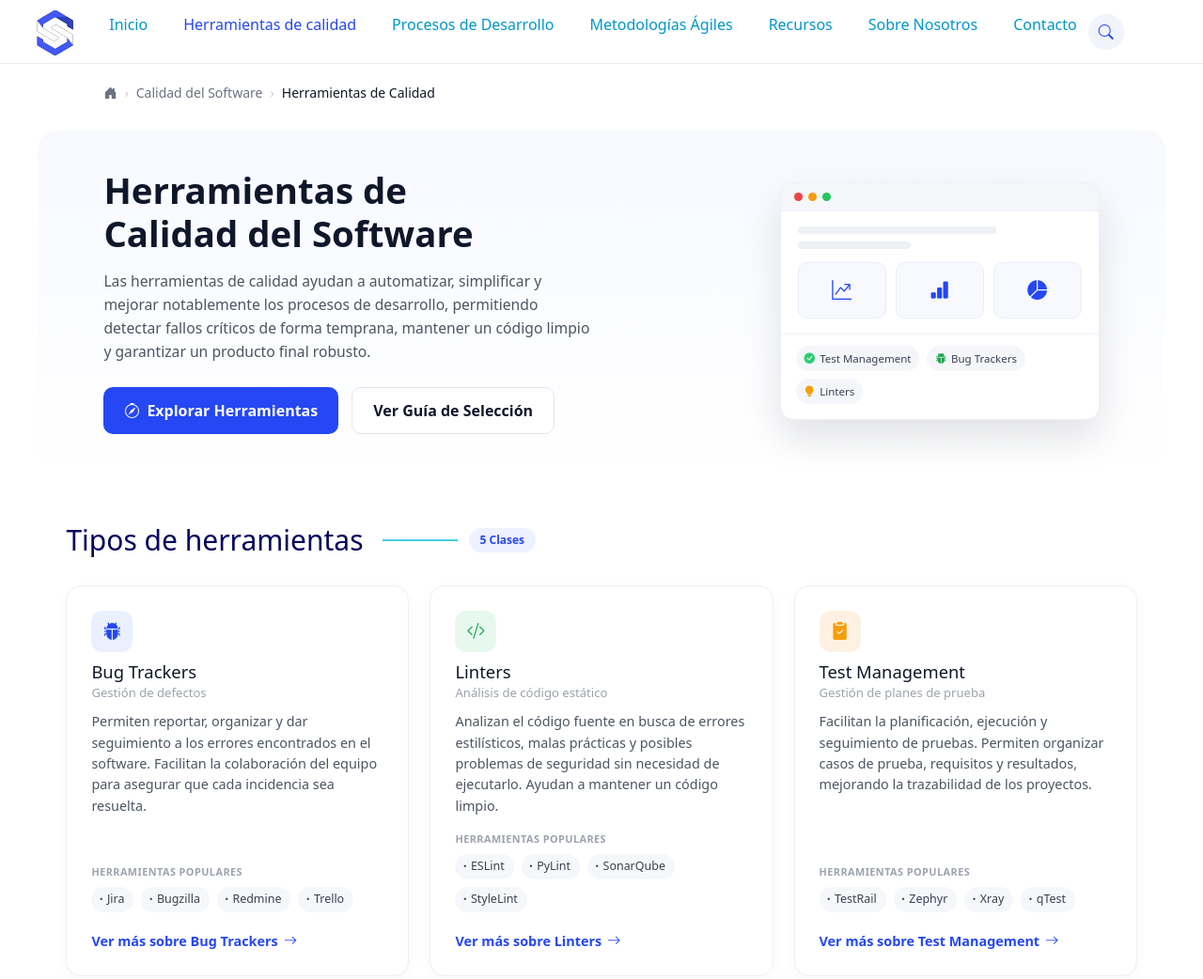
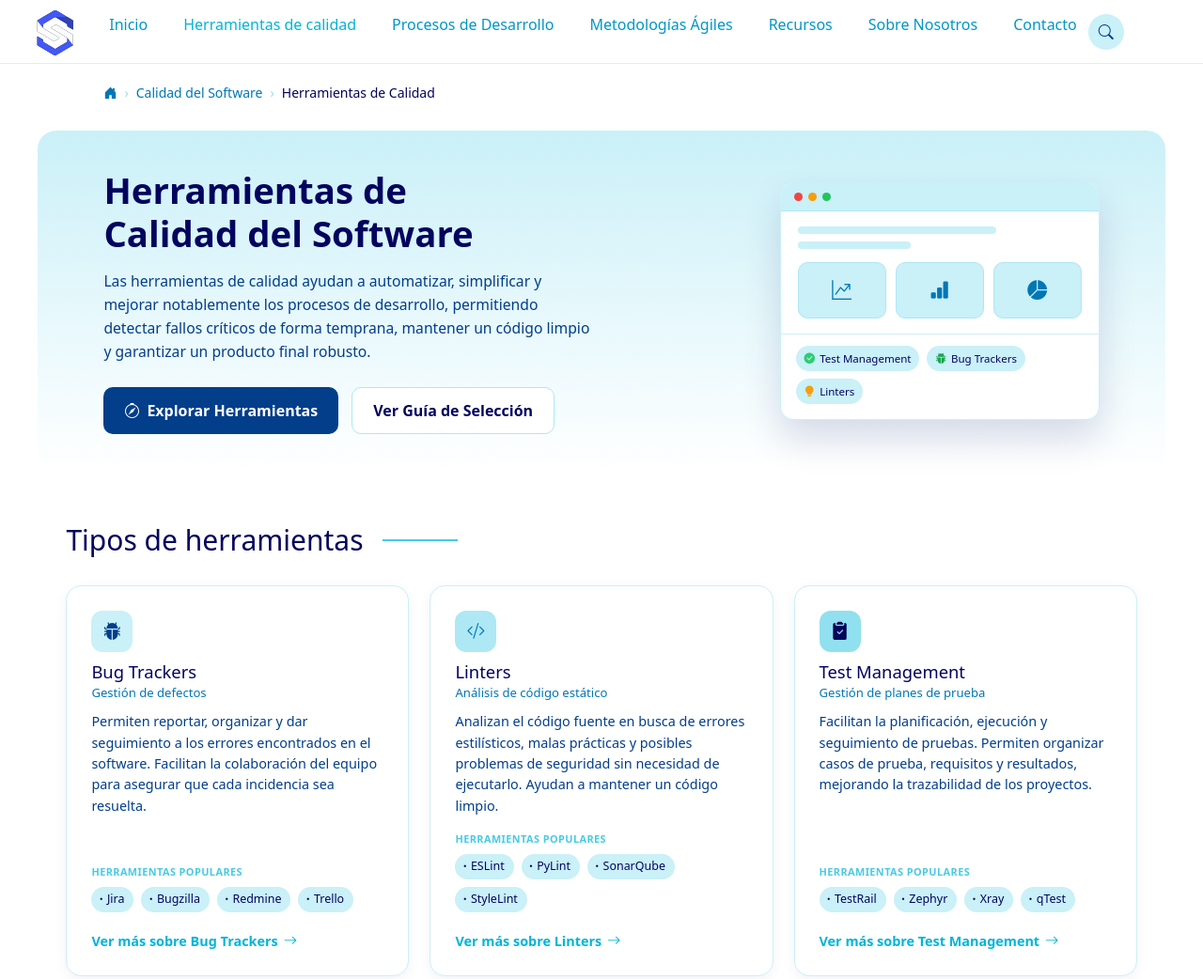
Before and after one commit to MaxSteelMM/Scrum-Mates, a website: page Paginas/Herramientas_calidad.html in a window 1280 px wide. Shown: the top 1042 px of the page at 94% size. Drawn offline with nearby package versions, Linux system fonts and the light colour scheme.

Commit message:
Cambiando colores de Heramientas_C"

```diff
--- a/Estilos/Herramientas_C.css
+++ b/Estilos/Herramientas_C.css
@@ -1,30 +1,43 @@
 /* ===== Herramientas de Calidad ===== */
+
+:root{
+    /* CSS HEX */
+    --deep-twilight: #03045eff;
+    --french-blue: #023e8aff;
+    --bright-teal-blue: #0077b6ff;
+    --blue-green: #0096c7ff;
+    --turquoise-surf: #00b4d8ff;
+    --sky-aqua: #48cae4ff;
+    --frosted-blue: #90e0efff;
+    --frosted-blue-2: #ade8f4ff;
+    --light-cyan: #caf0f8ff;
+}
 
 .breadcrumb-bar{
     max-width: 1200px;
     margin: 20px auto 0;
     padding: 0 5.5%;
     font-size: 14px;
-    color: #6b7280;
+    color: var(--bright-teal-blue);
     display: flex;
     align-items: center;
     gap: 8px;
 }
-.breadcrumb-bar a{ color:#6b7280; text-decoration:none; }
-.breadcrumb-bar a:hover{ color:#2547F4; }
-.breadcrumb-bar .crumb-current{ color:#111827; font-weight:500; }
-.breadcrumb-bar .crumb-sep{ color:#c9cdd6; }
+.breadcrumb-bar a{ color: var(--bright-teal-blue); text-decoration:none; }
+.breadcrumb-bar a:hover{ color: var(--deep-twilight); }
+.breadcrumb-bar .crumb-current{ color: var(--deep-twilight); font-weight:500; }
+.breadcrumb-bar .crumb-sep{ color: var(--frosted-blue); }
 
 .nav-search{
     margin-left: 12px;
     width: 38px; height: 38px;
     border-radius: 50%;
-    background:#f2f4fb;
+    background: var(--light-cyan);
     display:flex; align-items:center; justify-content:center;
-    color:#2547F4;
+    color: var(--french-blue);
     text-decoration:none;
 }
-.active-link{ color:#2547F4 !important; font-weight:600; }
+.active-link{ color: var(--turquoise-surf) !important; font-weight:600; }
 
 /* Hero */
 .hc-hero{
@@ -35,26 +48,26 @@
     max-width:1200px;
     margin: 30px auto 10px;
     padding: 40px 5.5%;
-    background: linear-gradient(180deg,#f7f9ff 0%, #ffffff 100%);
+    background: linear-gradient(180deg, var(--light-cyan) 0%, #ffffff 100%);
     border-radius: 20px;
 }
 .hc-hero-text{ max-width:520px; }
 .hc-hero-text h1{
     font-size: 2.4rem;
     font-weight: 800;
-    color:#0f172a;
+    color: var(--deep-twilight);
     line-height:1.2;
     margin-bottom: 16px;
 }
 .hc-hero-text p{
-    color:#4b5563;
+    color: var(--french-blue);
     font-size: 0.98rem;
     line-height:1.6;
     margin-bottom: 24px;
 }
 .hc-hero-buttons{ display:flex; gap:14px; flex-wrap:wrap; }
 .btn-primario{
-    background:#2547F4;
+    background: var(--french-blue);
     color:#fff;
     padding: 12px 22px;
     border-radius: 10px;
@@ -62,61 +75,61 @@
     font-weight:600;
     display:inline-flex; align-items:center; gap:8px;
 }
-.btn-primario:hover{ background:#1c38c9; color:#fff; }
+.btn-primario:hover{ background: var(--deep-twilight); color:#fff; }
 .btn-secundario{
     background:#fff;
-    color:#0f172a;
-    border:1px solid #e2e5ec;
+    color: var(--deep-twilight);
+    border:1px solid var(--frosted-blue-2);
     padding: 12px 22px;
     border-radius: 10px;
     text-decoration:none;
     font-weight:600;
 }
-.btn-secundario:hover{ border-color:#2547F4; color:#2547F4; }
+.btn-secundario:hover{ border-color: var(--turquoise-surf); color: var(--bright-teal-blue); }
 
 .hc-hero-visual{ flex-shrink:0; }
 .hc-mockup{
     width: 340px;
     background:#fff;
     border-radius: 14px;
-    box-shadow: 0 20px 40px rgba(15,23,42,0.12);
+    box-shadow: 0 20px 40px rgba(3,4,94,0.14);
     overflow:hidden;
-    border:1px solid #eef0f5;
+    border:1px solid var(--light-cyan);
 }
 .hc-mockup-bar{
     display:flex; gap:6px;
     padding: 10px 14px;
-    background:#f5f6f9;
-    border-bottom:1px solid #eef0f5;
+    background: var(--light-cyan);
+    border-bottom:1px solid var(--frosted-blue-2);
 }
 .dot{ width:9px; height:9px; border-radius:50%; }
 .dot-red{ background:#ef4444; } .dot-yellow{ background:#f59e0b; } .dot-green{ background:#22c55e; }
 
 .hc-mockup-body{ padding: 16px 18px; }
 .hc-mockup-row{ display:flex; flex-direction:column; gap:8px; margin-bottom:14px; }
-.hc-mockup-line{ height:8px; border-radius:4px; background:#eef0f6; }
+.hc-mockup-line{ height:8px; border-radius:4px; background: var(--light-cyan); }
 .w-70{ width:70%; } .w-40{ width:40%; }
 
 .hc-mockup-charts{ display:flex; gap:10px; }
 .hc-chart-card{
     flex:1;
-    background:#f7f9ff;
-    border:1px solid #e9edfb;
+    background: var(--light-cyan);
+    border:1px solid var(--frosted-blue-2);
     border-radius:10px;
     display:flex; align-items:center; justify-content:center;
     height:60px;
-    color:#2547F4;
+    color: var(--bright-teal-blue);
     font-size:1.3rem;
 }
 .hc-mockup-tags{
     display:flex; flex-wrap:wrap; gap:8px;
     padding: 12px 16px 16px;
-    border-top:1px solid #f0f1f5;
+    border-top:1px solid var(--light-cyan);
 }
 .hc-tag{
     font-size:0.72rem;
-    background:#f5f6fa;
-    color:#374151;
+    background: var(--light-cyan);
+    color: var(--deep-twilight);
     padding:5px 9px;
     border-radius:20px;
     display:inline-flex; align-items:center; gap:5px;
@@ -127,10 +140,10 @@
     display:flex; align-items:center; gap:12px;
     margin-bottom: 30px;
 }
-.hc-tipos-header h2{ margin:0; }
+.hc-tipos-header h2{ margin:0; color: var(--deep-twilight); }
 .hc-badge{
-    background:#eef1ff;
-    color:#2547F4;
+    background: var(--light-cyan);
+    color: var(--french-blue);
     font-size:0.75rem;
     font-weight:700;
     padding: 4px 12px;
@@ -149,16 +162,16 @@
 
 .hc-card{
     background:#fff;
-    border:1px solid #eef0f5;
+    border:1px solid var(--light-cyan);
     border-radius: 16px;
     padding: 26px;
     display:flex;
     flex-direction:column;
-    box-shadow: 0 4px 14px rgba(15,23,42,0.03);
+    box-shadow: 0 4px 14px rgba(3,4,94,0.05);
 }
-.hc-card h3{ margin: 4px 0 2px; font-size:1.15rem; color:#0f172a; }
-.hc-subtitulo{ color:#9ca3af; font-size:0.82rem; margin-bottom:10px; display:block; }
-.hc-card p{ color:#4b5563; font-size:0.9rem; line-height:1.55; margin-bottom:16px; flex-grow:1; }
+.hc-card h3{ margin: 4px 0 2px; font-size:1.15rem; color: var(--deep-twilight); }
+.hc-subtitulo{ color: var(--bright-teal-blue); font-size:0.82rem; margin-bottom:10px; display:block; }
+.hc-card p{ color: var(--french-blue); font-size:0.9rem; line-height:1.55; margin-bottom:16px; flex-grow:1; }
 
 .hc-icon{
     width:44px; height:44px;
@@ -167,46 +180,46 @@
     font-size:1.2rem;
     margin-bottom: 6px;
 }
-.hc-icon-blue{ background:#eaf0ff; color:#2547F4; }
-.hc-icon-green{ background:#e7f9ee; color:#16a34a; }
-.hc-icon-orange{ background:#fff1e2; color:#f59e0b; }
-.hc-icon-purple{ background:#f3ecff; color:#8b5cf6; }
-.hc-icon-red{ background:#fdeaea; color:#ef4444; }
-.hc-icon-white{ background:rgba(255,255,255,0.15); color:#fff; }
+.hc-icon-blue{ background: var(--light-cyan); color: var(--french-blue); }
+.hc-icon-green{ background: var(--frosted-blue-2); color: var(--bright-teal-blue); }
+.hc-icon-orange{ background: var(--frosted-blue); color: var(--deep-twilight); }
+.hc-icon-purple{ background: var(--light-cyan); color: var(--blue-green); }
+.hc-icon-red{ background: var(--frosted-blue-2); color: var(--french-blue); }
+.hc-icon-white{ background:rgba(255,255,255,0.2); color:#fff; }
 
 .hc-etiqueta{
     font-size:0.68rem;
     letter-spacing:0.04em;
-    color:#9ca3af;
+    color: var(--sky-aqua);
     font-weight:700;
     margin-bottom:8px;
 }
 .hc-chips{ display:flex; flex-wrap:wrap; gap:8px; margin-bottom:20px; }
 .hc-chip{
     font-size:0.78rem;
-    color:#374151;
-    background:#f6f7fb;
+    color: var(--deep-twilight);
+    background: var(--light-cyan);
     padding:4px 10px 4px 4px;
     border-radius:20px;
     display:inline-flex; align-items:center;
 }
 .hc-link{
-    color:#2547F4;
+    color: var(--turquoise-surf);
     font-weight:600;
     font-size:0.9rem;
     text-decoration:none;
     display:inline-flex; align-items:center; gap:6px;
 }
-.hc-link:hover{ text-decoration:underline; }
+.hc-link:hover{ text-decoration:underline; color: var(--french-blue); }
 
 /* Guía card (highlighted) */
 .hc-card-guia{
-    background: linear-gradient(135deg,#2547F4 0%, #1a34c9 100%);
+    background: linear-gradient(135deg, var(--french-blue) 0%, var(--deep-twilight) 100%);
     color:#fff;
     border:none;
 }
 .text-white{ color:#fff; }
-.text-light-90{ color:rgba(255,255,255,0.88); }
+.text-light-90{ color: var(--light-cyan); }
 .hc-checklist{
     list-style:none;
     padding:0; margin:0 0 20px;
@@ -215,12 +228,12 @@
 .hc-checklist li{
     font-size:0.86rem;
     display:flex; gap:8px; align-items:flex-start;
-    color:rgba(255,255,255,0.95);
+    color: var(--frosted-blue-2);
 }
-.hc-checklist li i{ color:#7dffb0; margin-top:2px; }
+.hc-checklist li i{ color: var(--sky-aqua); margin-top:2px; }
 .btn-guia{
     background:#fff;
-    color:#2547F4;
+    color: var(--french-blue);
     text-align:center;
     padding:10px 16px;
     border-radius:10px;
--- a/Paginas/Herramientas_calidad.html
+++ b/Paginas/Herramientas_calidad.html
@@ -83,12 +83,9 @@
             </div>
         </div>
     </section>
-
-    <!-- Tipos de herramientas -->
     <section id="tipos" class="S-principal hc-tipos">
         <div class="hc-tipos-header">
             <h2>Tipos de herramientas</h2>
-            <span class="hc-badge">5 Clases</span>
         </div>
 
         <div class="hc-grid">
```
